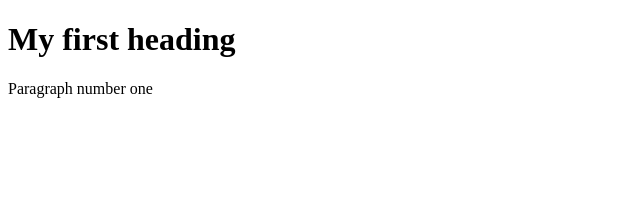
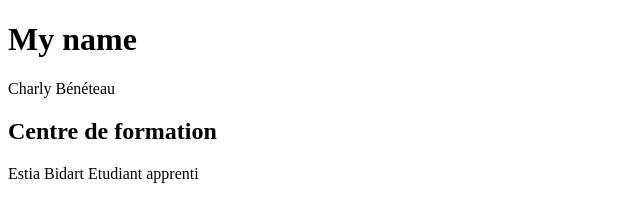
Before and after one commit to CharlyBeneteau/.github.io, a plain HTML site: page index.html in a window 1280 px wide. Shown: the whole page, without its empty margins (0-640 px from the left). Drawn offline with Linux system fonts and the light colour scheme.

Commit message:
Add more element about me (name, formation...) Check step 2)

```diff
--- a/index.html
+++ b/index.html
@@ -1,7 +1,11 @@
 <!DOCTYPE html>
 <html lang="fr" dir="ltr">
 <body>
-<h1>My first heading</h1>
-<p>Paragraph number one</p>
+<h1>My name</h1>
+<p>Charly Bénéteau</p>
+
+<h2>Centre de formation</h2>
+<p>Estia Bidart
+    Etudiant apprenti</p>
 </body>
 </html>
```
Also changed, not shown: 1 other file.
